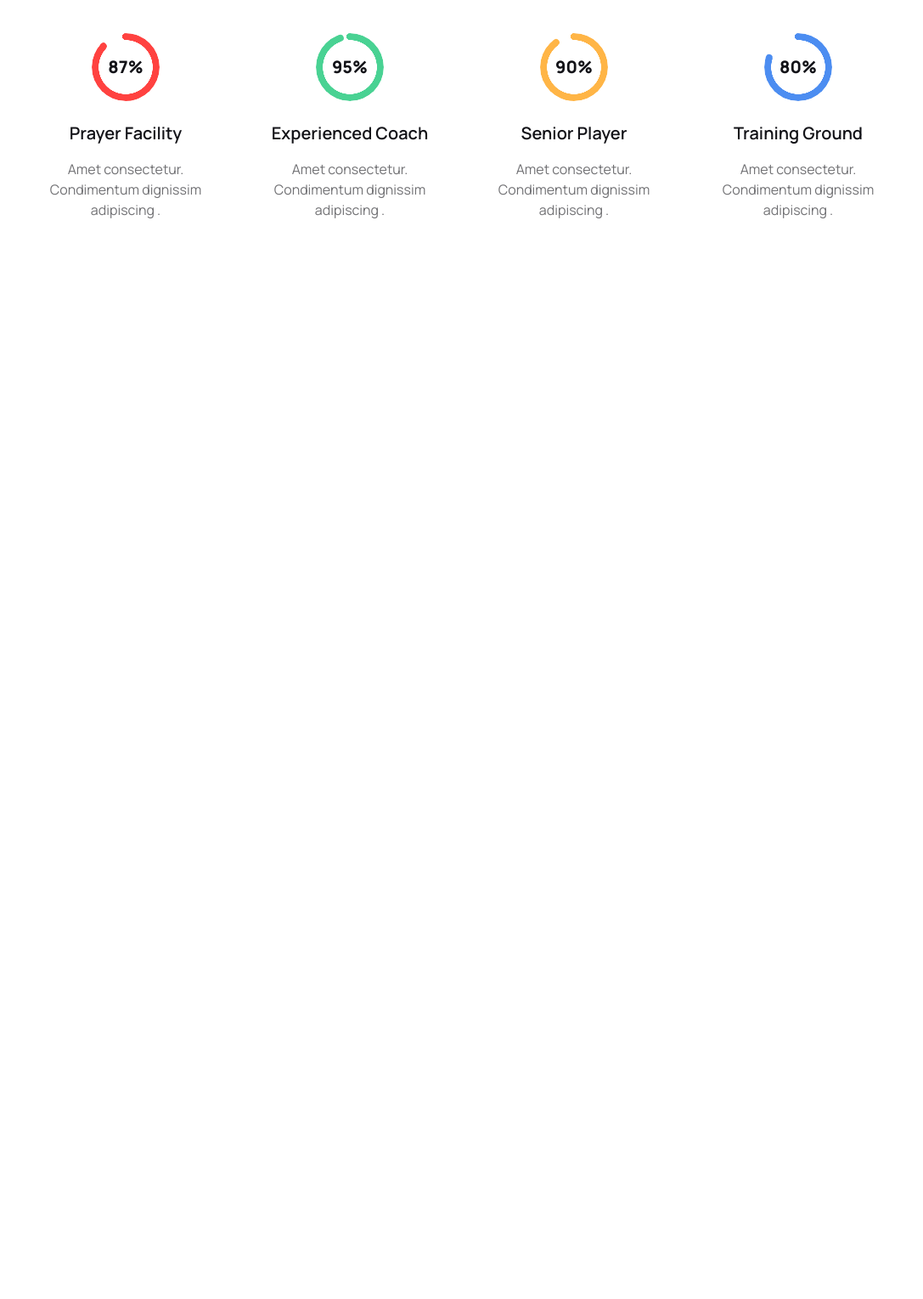
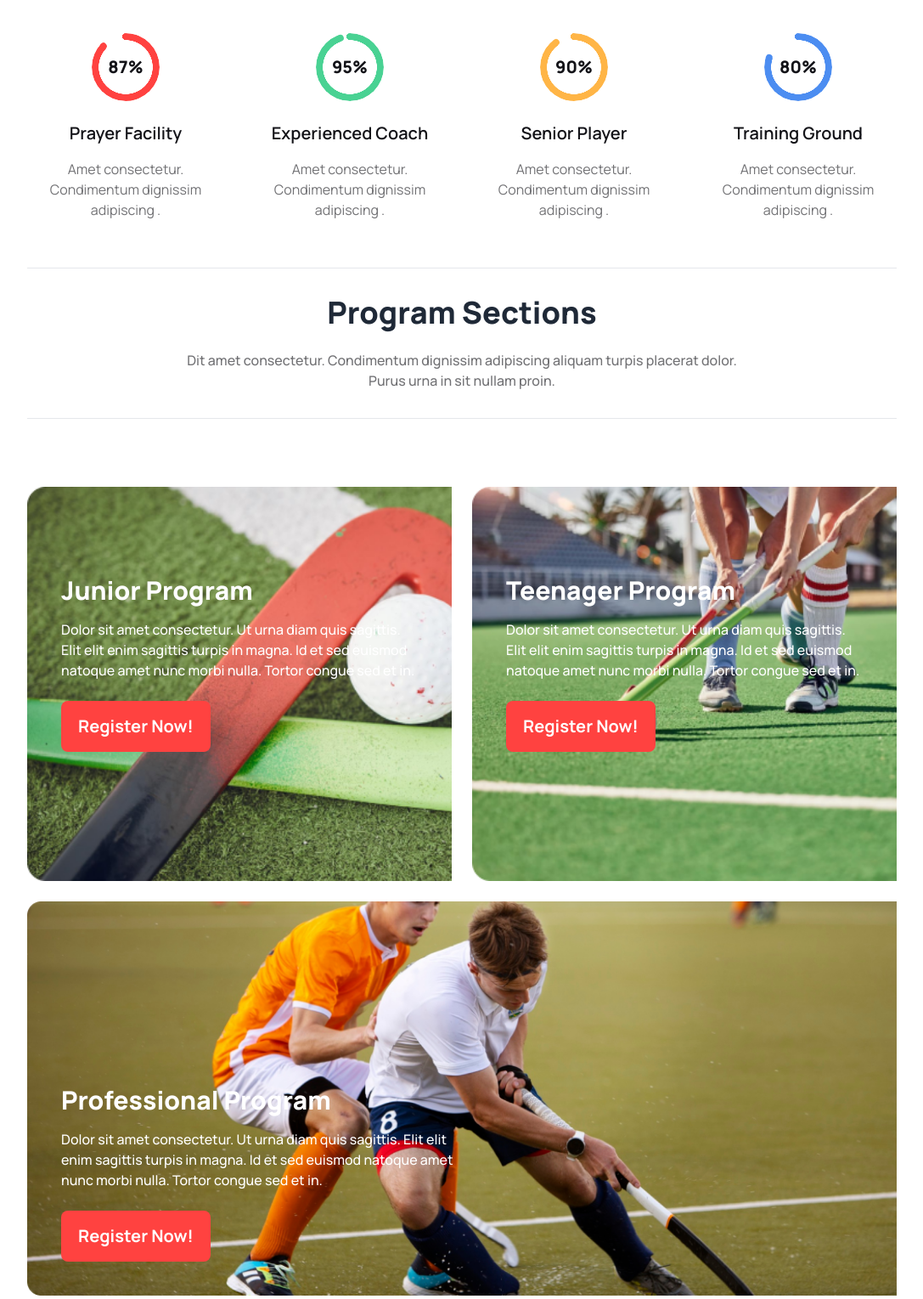
Before and after one commit to AyonHasan07/hockey, a plain HTML site: page index.html in a window 1280 px wide. Shown: the part 1163-2692 px from the top of the page at 85% size, without its empty margins (96-1183 px from the left). Before the commit the page ends 1478 px from the top, so only its background shows below. Drawn offline with nearby package versions, Linux system fonts and the light colour scheme.

Commit message:
program section finished

```diff
--- a/index.html
+++ b/index.html
@@ -78,7 +78,7 @@
 
           <div class="carousel w-full my-16">
             <div id="slide1" class="carousel-item relative w-full">
-              <img src="Images/1.png" class="w-full" />
+              <img src="images/1.png" class="w-full" />
               <div class="absolute flex justify-between transform -translate-y-1/2 left-5 right-5 top-1/2">
                 <a href="#slide4" class="btn btn-circle">❮</a>
                 <a href="#slide2" class="btn btn-circle">❯</a>
@@ -180,6 +180,60 @@
             </div>
         </section>
 
+        <!-- Program Sections -->
+        <section class="py-8 border-y divide-y divide-dashed">
+            <div class="w-11/12 lg:w-2/3 text-center m-auto">
+                <h3 class="text-4xl text-headind font-extrabold">
+                    Program Sections
+                </h3>
+                <div class="text-base font-medium text-text pt-6">
+                    Dit amet consectetur. Condimentum dignissim adipiscing aliquam turpis placerat dolor. Purus urna in sit nullam proin.
+                </div>
+            </div>
+        </section>
+
+        <section>
+            <div class="text-white grid grid-cols-1 lg:grid-cols-2 lg:grid-rows-2 gap-6 w-full py-6 lg:py-20">
+
+                <!-- 1st -->
+                <div class="p-6 lg:p-10 w-11/12 bg-[url('/images/2.png')] lg:w-full bg-cover mx-auto">
+                    <!-- linear-gradient(45deg, rgba(19, 19, 24, 0.5), rgba(19, 19, 24, 0.5)), -->
+                    <h4 class="text-3xl font-extrabold pb-4 lg:pt-16">
+                        Junior Program
+                    </h4>
+                    <p class="text-base font-medium pb-6">
+                        Dolor sit amet consectetur. Ut urna diam quis sagittis. Elit elit enim sagittis turpis in magna. Id et sed euismod natoque amet nunc morbi nulla. Tortor congue sed et in.
+                    </p>
+                    <button class="text-xl font-bold bg-primary rounded-lg px-5 py-4" type="button">Register Now!</button>
+                </div>
+
+                <!-- 2nd -->
+                <div class="p-6 lg:p-10 w-11/12 bg-[url('/images/3.png')]  lg:w-full bg-cover mx-auto">
+                    <!-- linear-gradient(45deg, rgba(19, 19, 24, 0.5), rgba(19, 19, 24, 0.5)), -->
+                    <h4 class="text-3xl font-extrabold pb-4 lg:pt-16">
+                        Teenager Program
+                    </h4>
+                    <p class="text-base font-medium pb-6">
+                        Dolor sit amet consectetur. Ut urna diam quis sagittis. Elit elit enim sagittis turpis in magna. Id et sed euismod natoque amet nunc morbi nulla. Tortor congue sed et in.
+                    </p>
+                    <button class="text-xl font-bold bg-primary rounded-lg px-5 py-4" type="button">Register Now!</button>
+                </div>
+
+                <!-- 3rd -->
+                <div class="p-6 lg:p-10 w-11/12 col-span-1 lg:col-span-2 bg-[url('/images/4.png')] bg-cover lg:w-full mx-auto">
+                    <!-- linear-gradient(45deg, rgba(19, 19, 24, 0.5), rgba(19, 19, 24, 0.5)), -->
+                    <h4 class="text-3xl font-extrabold pb-4 lg:pt-44">
+                        Professional Program
+                    </h4>
+                    <p class="text-base font-medium pb-6 lg:w-1/2">
+                        Dolor sit amet consectetur. Ut urna diam quis sagittis. Elit elit enim sagittis turpis in magna. Id et sed euismod natoque amet nunc morbi nulla. Tortor congue sed et in.
+                    </p>
+                    <button class="text-xl font-bold bg-primary rounded-lg px-5 py-4" type="button">Register Now!</button>
+                </div>
+
+            </div>
+        </section>
+
 
     </main>
 
```
